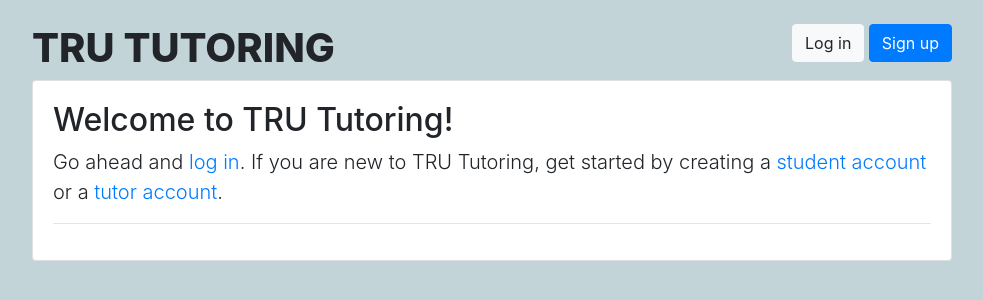
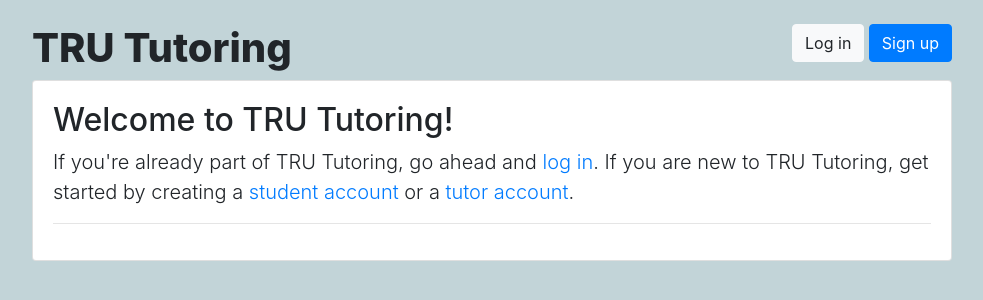
Before and after one commit to alexreents/trututoring, a Django app: page / in a window 1280 px wide. Shown: the top 300 px of the page, without its empty margins (148-1131 px from the left). Run offline with Django 3.2, Linux system fonts and the light colour scheme; some libraries are stand-ins or nearby versions.

Commit message:
undo temp changes

```diff
--- a/trututoring/classroom/templates/classroom/home.html
+++ b/trututoring/classroom/templates/classroom/home.html
@@ -3,7 +3,7 @@
 {% block content %}
   <h2>Welcome to TRU Tutoring!</h2>
   <p class="lead">
-    Go ahead and <a href="{% url 'login' %}">log in</a>. If you are new to TRU Tutoring, get started
+    If you're already part of TRU Tutoring, go ahead and <a href="{% url 'login' %}">log in</a>. If you are new to TRU Tutoring, get started
     by creating a <a href="{% url 'student_signup' %}">student account</a> or a <a href="{% url 'teacher_signup' %}">tutor account</a>.
   </p>
   <hr>
--- a/trututoring/templates/base.html
+++ b/trututoring/templates/base.html
@@ -24,7 +24,7 @@
               <h1 class="tru-logo"> <!---style="max-height: 2.4em;">--->
                 <a href="{% url 'home' %}">
                   <!---<img class="img-fluid" src="static/img/trulogo.png" alt="tru-logo">--->
-                  TRU TUTORING
+                  TRU Tutoring
                   {% if user.is_authenticated %}
                     {% if user.is_teacher %}
                       <span class="icon-feather" data-toggle="tooltip" data-placement="right" title="Teacher profile"></span>
```
